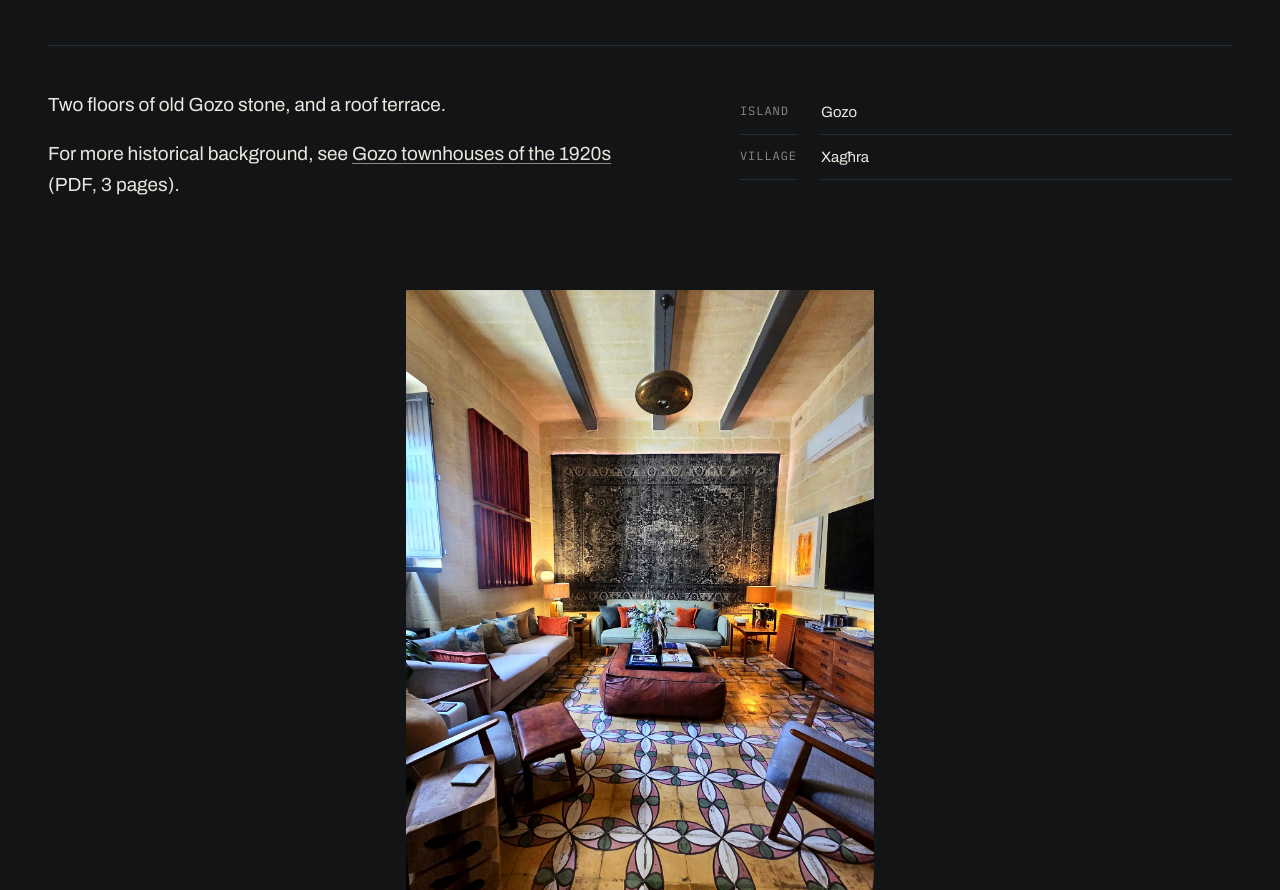
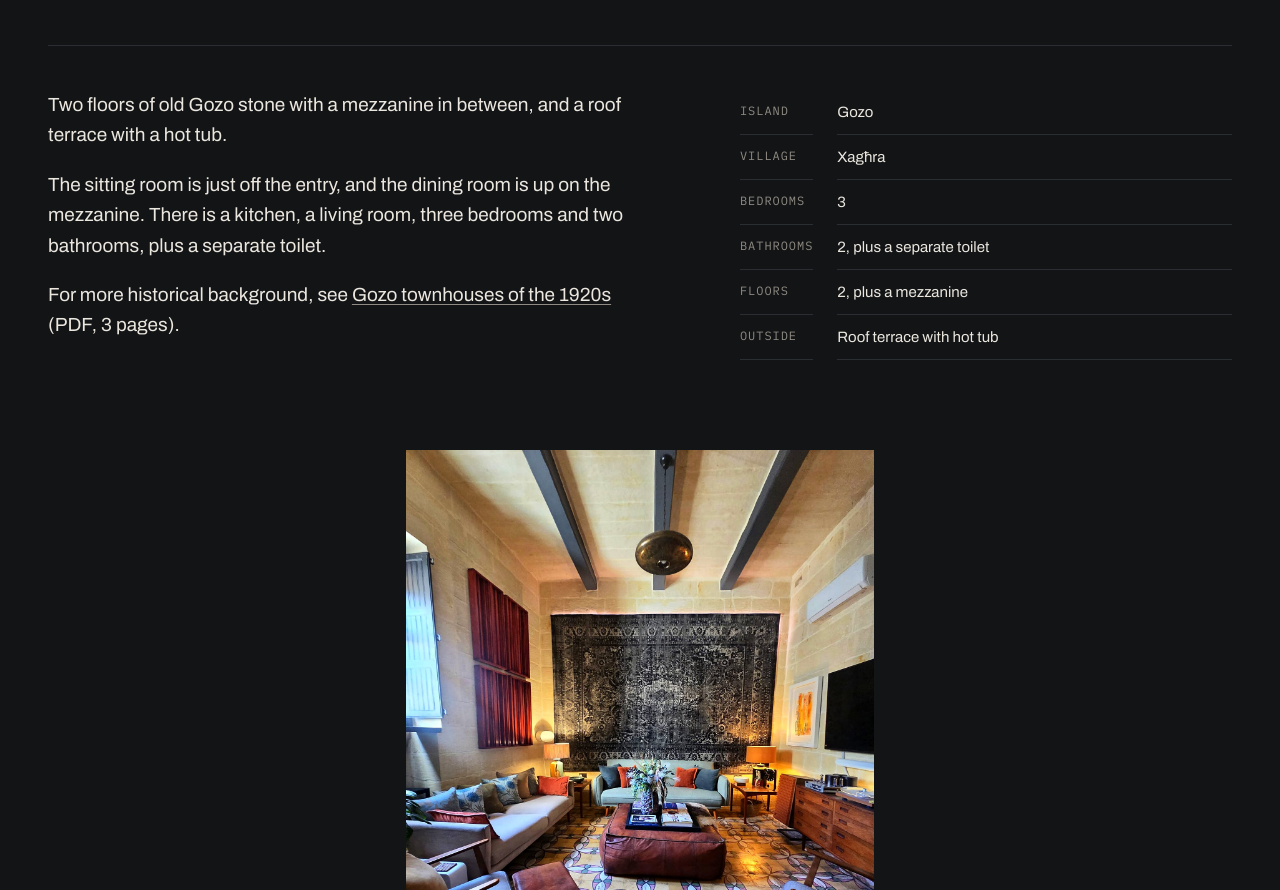
Before and after one commit to mattcarp/mc-19church-site, a plain HTML site: page index.html in a window 1280 px wide. Shown: the part 920-1810 px from the top of the page. Drawn offline with Linux system fonts and the light colour scheme.

Commit message:
content: add house layout write-up and room facts under the title

```diff
--- a/index.html
+++ b/index.html
@@ -40,12 +40,17 @@
 
       <section class="about">
         <div>
-          <p>Two floors of old Gozo stone, and a roof terrace.</p>
+          <p>Two floors of old Gozo stone with a mezzanine in between, and a roof terrace with a hot tub.</p>
+          <p>The sitting room is just off the entry, and the dining room is up on the mezzanine. There is a kitchen, a living room, three bedrooms and two bathrooms, plus a separate toilet.</p>
           <p>For more historical background, see <a href="/assets/gozo-townhouses-1920s-history.pdf">Gozo townhouses of the 1920s</a> (PDF, 3 pages).</p>
         </div>
         <dl class="facts">
           <dt>Island</dt><dd>Gozo</dd>
           <dt>Village</dt><dd>Xagħra</dd>
+          <dt>Bedrooms</dt><dd>3</dd>
+          <dt>Bathrooms</dt><dd>2, plus a separate toilet</dd>
+          <dt>Floors</dt><dd>2, plus a mezzanine</dd>
+          <dt>Outside</dt><dd>Roof terrace with hot tub</dd>
         </dl>
       </section>
 
```
